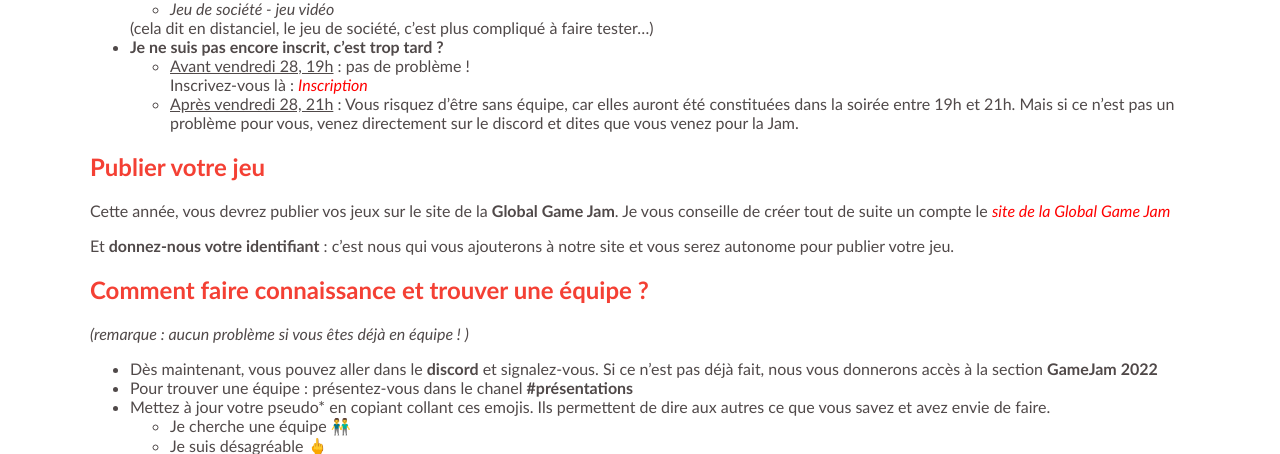
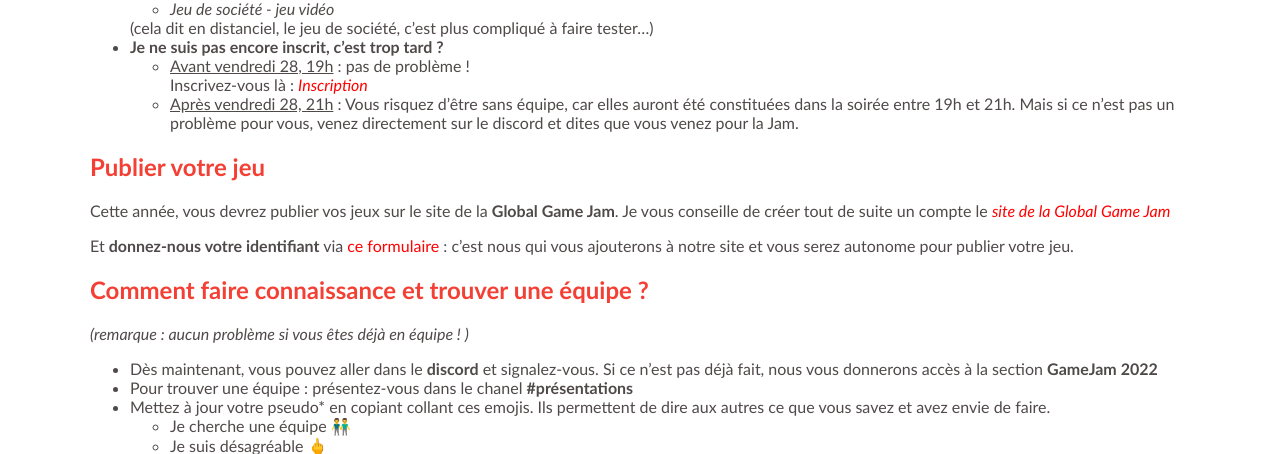
Before and after one commit to Unikaz/hitboxmakers_fr, a PHP site: page /faq in a window 1280 px wide. Shown: the part 664-1118 px from the top of the page. Run offline with PHP 8.4, Linux system fonts and the light colour scheme.

Commit message:
Ajout formulaire identifiant pour le site de la GGJ

```diff
--- a/faq.php
+++ b/faq.php
@@ -91,7 +91,8 @@
   </p>
   <p>
     Et
-    <strong>donnez-nous votre identifiant</strong> : c’est nous qui vous ajouterons à notre site et vous serez autonome pour publier votre jeu.
+    <strong>donnez-nous votre identifiant</strong> via <a href="https://forms.gle/vTY4q8nN9EtWE7Wu6">ce formulaire</a> : c’est nous qui vous ajouterons à notre site et vous serez autonome pour publier votre jeu.
+
   </p>
 
   <h2>Comment faire connaissance et trouver une équipe ?</h2>
```
